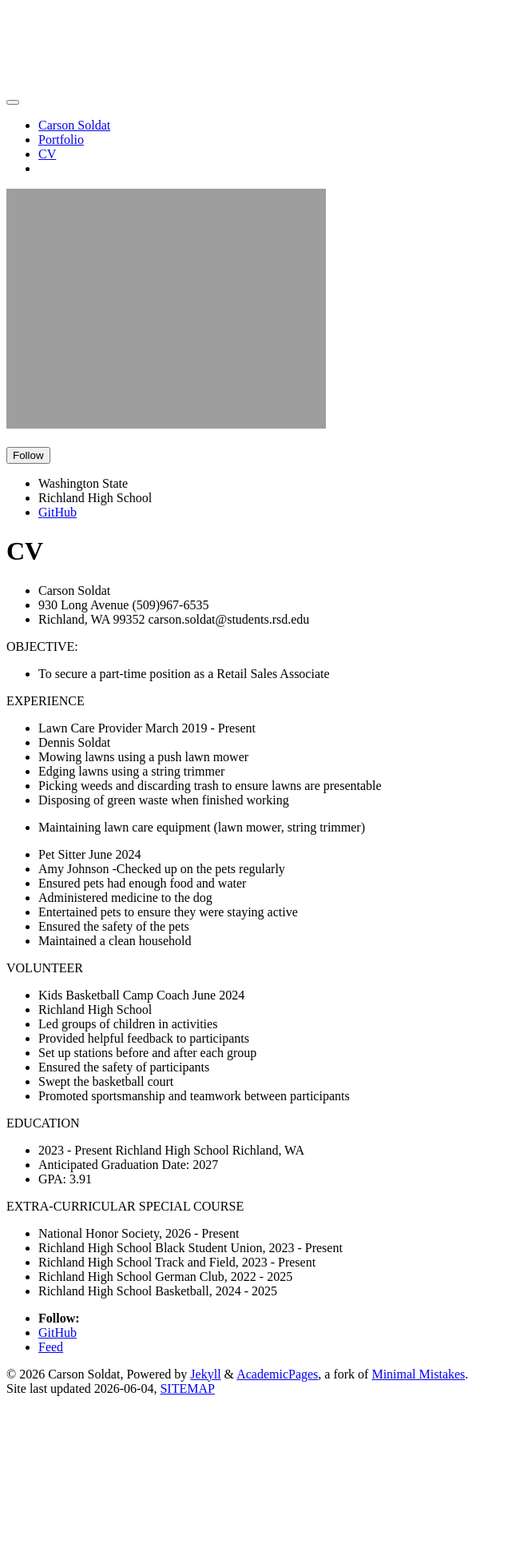
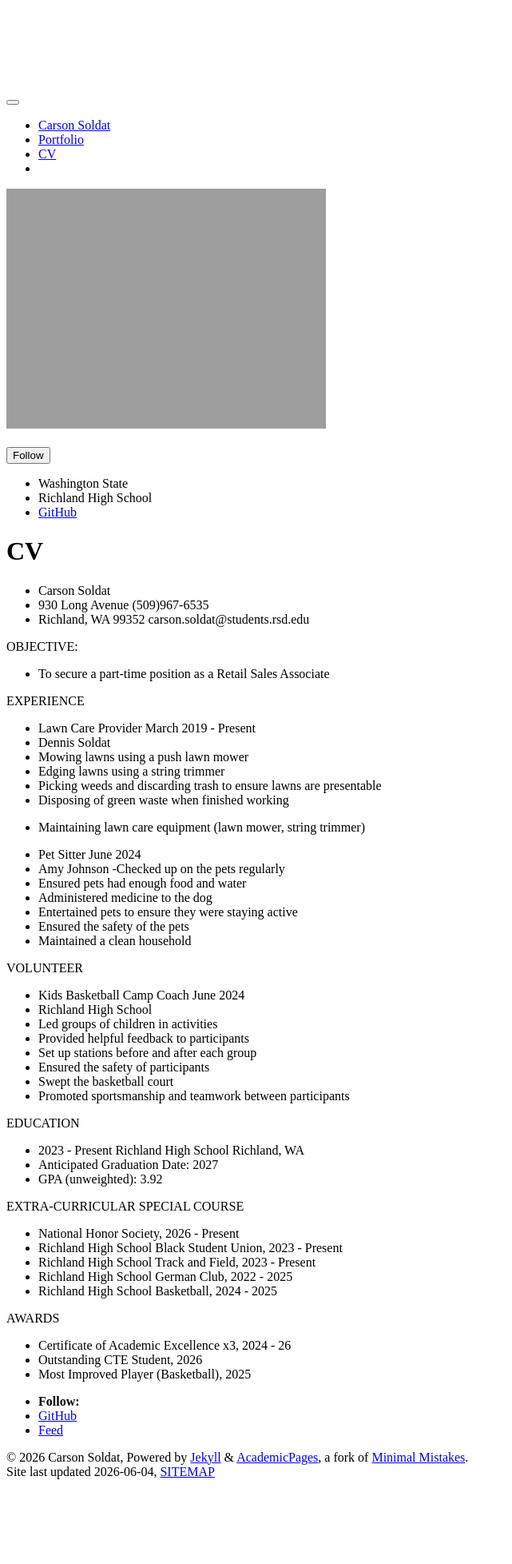
Before and after one commit to carsonsoldat/carsonsoldat.github.io, a Jekyll site: the page built from _pages/cv.md, in a window 1280 px wide. Shown: the whole page at 80% size, without its empty margins (0-641 px from the left). Built offline with Jekyll 4.4.1, drawn with Linux system fonts in a browser that asks for light colours; a script bundle is joined from its source files by our own code; library files that are not in the unit come from our copies; before the commit the page ends 1852 px from its top, so only the background shows below that.

Commit message:
Update cv.md

```diff
--- a/_pages/cv.md
+++ b/_pages/cv.md
@@ -47,7 +47,7 @@ VOLUNTEER
 EDUCATION
 - 2023 - Present	Richland High School	Richland, WA
 - Anticipated Graduation Date: 2027
-- GPA: 3.91
+- GPA (unweighted): 3.92
 
 EXTRA-CURRICULAR	SPECIAL COURSE
 - National Honor Society, 2026 - Present
@@ -55,3 +55,8 @@ EXTRA-CURRICULAR	SPECIAL COURSE
 - Richland High School Track and Field, 2023 - Present
 - Richland High School German Club, 2022 - 2025
 - Richland High School Basketball, 2024 - 2025
+
+AWARDS
+- Certificate of Academic Excellence x3, 2024 - 26
+- Outstanding CTE Student, 2026
+- Most Improved Player (Basketball), 2025
```
